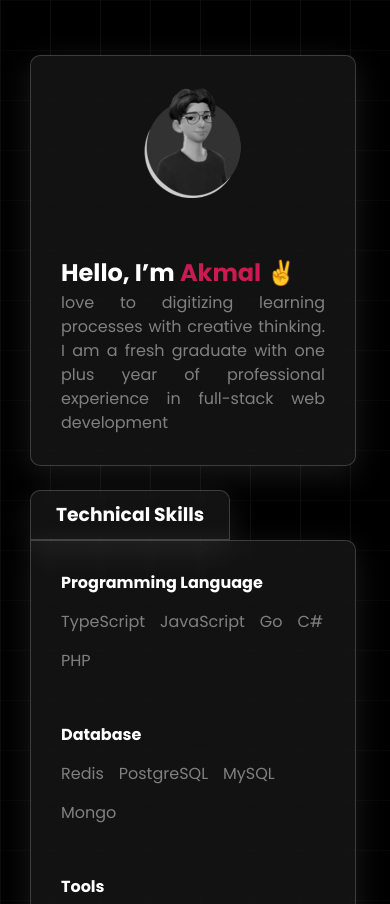
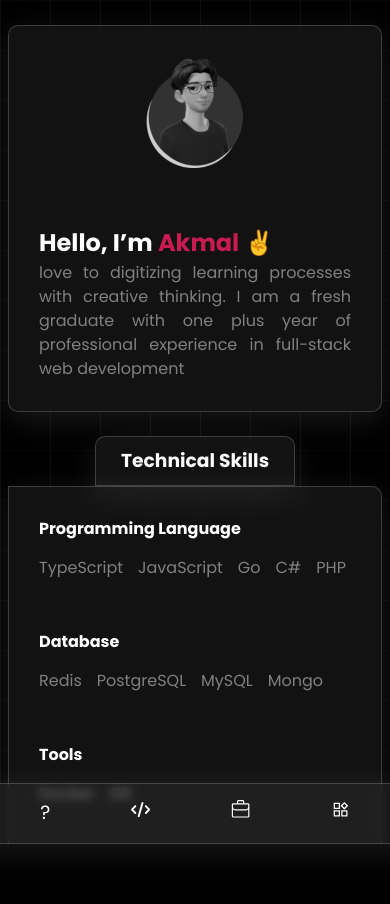
Before and after one commit to Kazukite12/portofolio-v2, a React (Vite) app: page / in a window 390 px wide. After the commit the page ends 844 px from the top, so only its background shows below. Built offline with nearby package versions, Linux system fonts and the light colour scheme.

Commit message:
add lowbar

```diff
--- a/src/App.css
+++ b/src/App.css
@@ -7,6 +7,8 @@
   position: relative;
   z-index: 1;
 }
+
+
 #content {
   width: max-content;
   height: 100vh;
@@ -35,7 +37,7 @@
   #content {
     display: flex;
     flex-direction: column;
-    align-items: start;
-    padding: 30px;
+    align-items: center;
+
   }
 }
--- a/src/App.jsx
+++ b/src/App.jsx
@@ -7,6 +7,7 @@ import RoadMap from "./component/roadmap";
 import "./App.css";
 import Particles from "./component/Particles";
 import { useState } from "react";
+import Navbar from "./layout/navbar";
 
 
 function App() {
@@ -20,9 +21,11 @@ function App() {
 
       <Sidebar setActiveSection={setActiveSection} />
       <div id="content">
+      <Navbar setActiveSection={setActiveSection} />
         <Routes>
           <Route path="/" element={<RoadMap activeSection={activeSection} />} />  {/* Default Page */}
         </Routes>
+
       </div>
     </main>
   </Router>
--- a/src/component/gallery.css
+++ b/src/component/gallery.css
@@ -27,6 +27,11 @@ backdrop-filter: blur( 4px );
 -webkit-backdrop-filter: blur( 4px );
 border-radius: 10px;
 border: 1px solid rgba( 255, 255, 255, 0.18 );
+}
+
+.gallery-card:hover {
+    border: 1px solid #c71b52;
+    cursor: pointer;
 }
 
 .gallery-image {
--- a/src/component/gallery.jsx
+++ b/src/component/gallery.jsx
@@ -4,9 +4,13 @@ import { IoSearch } from "react-icons/io5";
 import image from "../assets/image_29.jpg";
 import Portofolio from "../data/portofolio";
 import Stack from "./cardStack";
+import { MdOutlineArrowOutward } from "react-icons/md";
+const Gallery =({activeSection})=> {
 
-import { MdArrowOutward } from "react-icons/md";
-const Gallery =({activeSection})=> {
+    const redirectToExternalLink = (url) => {
+        window.open(url, '_blank');
+      };
+
     return (
         <>
             {/* <div className="search-bar">
@@ -17,11 +21,11 @@ const Gallery =({activeSection})=> {
             <div style={{border:activeSection == "project" && '1px solid #c71b52'}} id="gallery-container">
                 {Portofolio.map((item,index)=>(
 
-                <div className="gallery-card">
+                <div onClick={()=>redirectToExternalLink(item.url)} className="gallery-card">
                     <div className="gallery-image">
                         <img src={item.img[0].img}/>
                     </div>
-                    <h3 className="gallery-title">{item.title}</h3>
+                    <h3 className="gallery-title">{item.title} </h3>
                     <div className="stack-wrapper">
                         {item.stacks.map((item,index)=>(
                             <p>{item}</p>
--- a/src/component/roadmap.css
+++ b/src/component/roadmap.css
@@ -25,11 +25,37 @@ padding: 10px 25px;
 border: 1px solid rgba( 255, 255, 255, 0.18 );
 }
 
+
+
 .intro-img img {
     width: 100px;
     transform: rotateY(180deg);
     filter: grayscale(1);
 }
+
+#intros {
+    display: flex;
+    padding: 30px;
+    justify-content: space-between;
+    width: 80%;
+}
+
+.intro-card {
+    width: 25%;
+    aspect-ratio: 1/1;
+    display: flex;
+    padding: 20px;
+    justify-content: center;
+
+background: rgba( 71, 71, 71, 0.25 );
+box-shadow: 0 8px 32px 0 rgba(255, 255, 255, 0.1);
+backdrop-filter: blur( 4px );
+-webkit-backdrop-filter: blur( 4px );
+border-radius: 10px;
+border: 1px solid rgba( 255, 255, 255, 0.18 );
+
+}
+
 #roadmap-container {
     display: flex;
     width: 80%;
@@ -95,9 +121,6 @@ border: 1px solid rgba( 255, 255, 255, 0.18 );
 
 }
 
-.roadmap-position{
-
-}
 
 #skill-main-container {
     display: flex;
@@ -153,9 +176,46 @@ border: 1px solid rgba( 255, 255, 255, 0.18 );
 }
 
 
+#footer {
+    display: flex;
+    gap: 25px;
+    padding: 30px;
+    flex-direction: column;
+    width: 80%;
+    background: rgba( 71, 71, 71, 0.25 );
+    box-shadow: 0 8px 32px 0 rgba(255, 255, 255, 0.1);
+    backdrop-filter: blur( 4px );
+    -webkit-backdrop-filter: blur( 4px );
+    border-radius:10px;
+    border: 1px solid rgba( 255, 255, 255, 0.18);
+}
+
+.footer-contact {
+    display: flex;
+    flex-direction: column;
+    gap: 15px;
+}
+
+.contact-wrapper {
+    display: flex;
+    justify-content: space-between;
+}
+
+.watermark {
+    border-top: 1px solid rgba( 255, 255, 255, 0.18);
+    text-align: center;
+    padding-top: 15px;
+}
+
+
+
 
 
 @media only screen and (max-width: 767px) {
+    .contact-wrapper {
+        flex-direction: column;
+        gap: 15px;
+    }
    #intro {
     display: flex;
     flex-direction: column;
--- a/src/component/roadmap.jsx
+++ b/src/component/roadmap.jsx
@@ -27,9 +27,18 @@ const RoadMap =({activeSection})=> {
         </div>
 
         </div>
-
-
         <br></br>
+        {/* <div id="intros">
+            <div className="intro-card">
+                <h4>Discuss</h4>
+            </div>
+            <div className="intro-card">
+                <h4>Develop</h4>
+            </div>
+            <div className="intro-card">
+            <h4>Deploy</h4>
+            </div>
+        </div> */}
 
         <h3 style={{border:activeSection == "skill" && '1px solid #c71b52'}}  className="section-title" >Technical Skills</h3>
         <div style={{border:activeSection == "skill" && '1px solid #c71b52'}}  id="skill-main-container">
@@ -90,6 +99,23 @@ const RoadMap =({activeSection})=> {
          <br></br>
          <Gallery activeSection={activeSection}/>
          <br></br>
+
+
+         <div id="footer">
+            <div className="footer-contact">
+                 <h3>Contact me :</h3>
+                 <div className="contact-wrapper">
+                    <p>Email : akmal.abid52@gmail.com</p>
+                    <p>Whatsapp : +62 85155341765</p>
+                    <p>Instagram : @akmal.ng</p>
+                    <p>Twitter/X : akmal_abid47</p>
+                 </div>
+            </div>
+            <p className="watermark">Made with <span style={{color:'#c71b52'}}>love</span> by @akmal.ng</p>
+         </div>
+         <br></br>
+
+
         </>
     )
 }
--- a/src/data/experience.js
+++ b/src/data/experience.js
@@ -29,6 +29,15 @@ const Experience = [
         startDate:"Nov 2023",
         endDate:"Dec 2024",
     },
+    {
+
+        title:"Gredupedia Exhibition",
+        location:"Yogyakarta",
+        position:"IT Lead",
+        description:"As the leader of the IT division, I spearheaded the development of educational materials and website media, designing the UI/UX, building, and deploying the official website. I successfully managed data documentation and entry for over 150 exhibition educational projects and drove engagement, attracting thousands of visitors during the offline event.",
+        startDate:"May 2024",
+        endDate:"Dec 2024",
+    },
 ]
 
 
--- /dev/null
+++ b/src/layout/navbar.css
@@ -0,0 +1,24 @@
+
+#navbar {
+    display: none;
+    align-items: center;
+    justify-content:space-around;
+    position: fixed;
+    bottom: 0;
+    z-index: 99;
+    padding: 15px 30px;
+    width: 100%;
+    background: rgba( 71, 71, 71, 0.25 );
+    box-shadow: 0 8px 32px 0 rgba(255, 255, 255, 0.1);
+    backdrop-filter: blur( 4px );
+    -webkit-backdrop-filter: blur( 4px );
+    border-radius:10px;
+    border: 1px solid rgba( 255, 255, 255, 0.18);
+    font-size: 1.2em;
+}
+
+@media only screen and (max-width: 767px) {
+    #navbar {
+        display: flex;
+    }
+}
--- /dev/null
+++ b/src/layout/navbar.jsx
@@ -0,0 +1,22 @@
+import "./navbar.css"
+import { FaCode } from "react-icons/fa6";
+import { IoIosBriefcase } from "react-icons/io";
+import { AiOutlineProduct } from "react-icons/ai";
+import { GoBriefcase } from "react-icons/go";
+import { HashLink } from "react-router-hash-link";
+import { GrDocumentDownload } from "react-icons/gr";
+import { IoLogoGithub } from "react-icons/io5";
+import { FaLinkedin } from "react-icons/fa6";
+const Navbar =({setActiveSection})=> {
+    return (
+        <div id="navbar">
+               <HashLink  scroll={(el) => el.scrollIntoView({ behavior: 'smooth', block: 'center' })} smooth onClick={()=>setActiveSection('about')} to="#intro" className="nav-link"><p style={{color:'white'}}>?</p></HashLink>
+                     <HashLink scroll={(el) => el.scrollIntoView({ behavior: 'smooth', block: 'center' })} onClick={()=>setActiveSection('skill')}  to="#skill-main-container" className="nav-link"><FaCode /></HashLink>
+                     <HashLink scroll={(el) => el.scrollIntoView({ behavior: 'smooth', block: 'center' })}  onClick={()=>setActiveSection('experience')}  to="#roadmap-container" className="nav-link">< GoBriefcase/> </HashLink>
+                     <HashLink scroll={(el) => el.scrollIntoView({ behavior: 'smooth', block: 'start' })} onClick={()=>setActiveSection('project')}  to="#gallery-container" className="nav-link"><AiOutlineProduct /></HashLink>
+
+        </div>
+    )
+}
+
+export default Navbar
--- a/src/layout/sidebar.css
+++ b/src/layout/sidebar.css
@@ -60,9 +60,6 @@
         display: none;
     }
 
-    .normal-logo {
-        display: none;
-    }
     .mobile-logo {
         display: block;
     }
```
